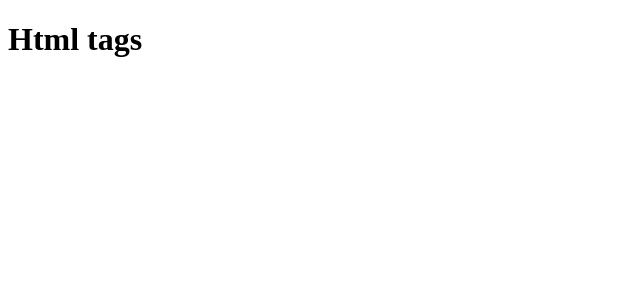
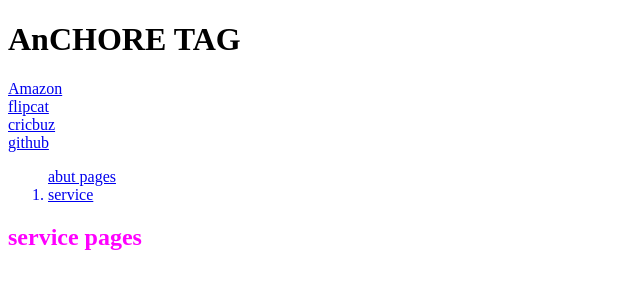
Before and after one commit to Neeraj62/Html-tags, a plain HTML site: page anchor tag/index.html in a window 1280 px wide. Shown: the whole page, without its empty margins (0-640 px from the left). Drawn offline with Linux system fonts and the light colour scheme.

Commit message:
feat:update

```diff
--- a/anchor tag/index.html
+++ b/anchor tag/index.html
@@ -4,8 +4,42 @@
     <meta charset="UTF-8">
     <meta name="viewport" content="width=device-width, initial-scale=1.0">
     <title>Html tag</title>
+    <style>
+        section{
+         height: 100%;
+         width: 100%;
+         color: aquamarine;
+        }
+        html{
+            scroll-behavior: smooth;
+        }
+
+    </style>
+
 </head>
 <body>
-    <h1>Html tags</h1>
+     <h1>AnCHORE TAG </h1>
+    <a href="https://www.amazon.com" target="_blank">Amazon</a>
+    <br>
+    <a href="https://www.flipcart.com" target="_parent">flipcat</a>
+    <br>
+    <a href="https://www.cricbuz.com" target="_self">cricbuz</a>
+    <br>
+    <a href="https://www.github.com" target="_top">github</a>
+    <br>
+
+    <ol>
+        <a href="about.html">abut pages</a>
+
+    <a href="#service"><li>service</li></a>
+        </ol>
+
+        <section id="about pages" style="color: fuchsia;">
+            <h1>service pages</h1>
+        </section>
+
+        <section id="service" style="background-color: aqua;"></section>
+
+
 </body>
 </html>
```
Also changed, not shown: anchor tag/about.html (added, +21 -0 lines), 1 other file.
